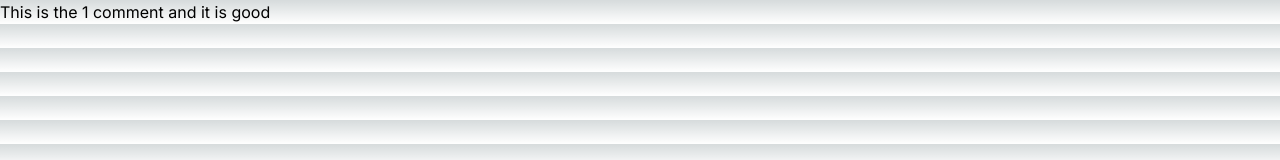
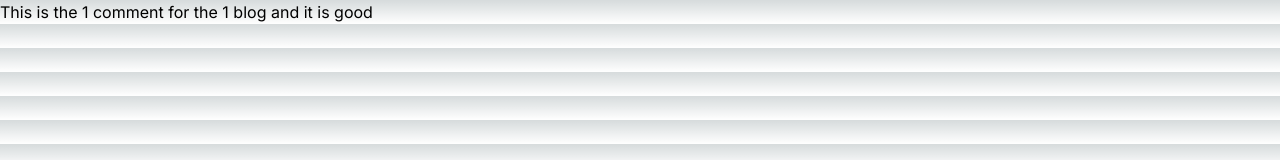
Before and after one commit to KishoreVB70/next-playground, a Next.js app: page /blog/1/comments/1 in a window 1280 px wide. Shown: the top 160 px of the page. Built offline with nearby package versions, Linux system fonts and the light colour scheme.

Commit message:
obtained the dynamic url of the top level componet

```diff
--- a/src/app/blog/[blogId]/comments/[commentId]/page.tsx
+++ b/src/app/blog/[blogId]/comments/[commentId]/page.tsx
@@ -1,8 +1,8 @@
 import React from 'react'
 
-const commentId = ({params}: {params: {commentId: string}}) => {
+const commentId = ({params}: {params: {commentId: string, blogId: string}}) => {
   return (
-    <div>This is the {params.commentId} comment and it is good</div>
+    <div>This is the {params.commentId} comment for the {params.blogId} blog and it is good</div>
   )
 }
 
```
